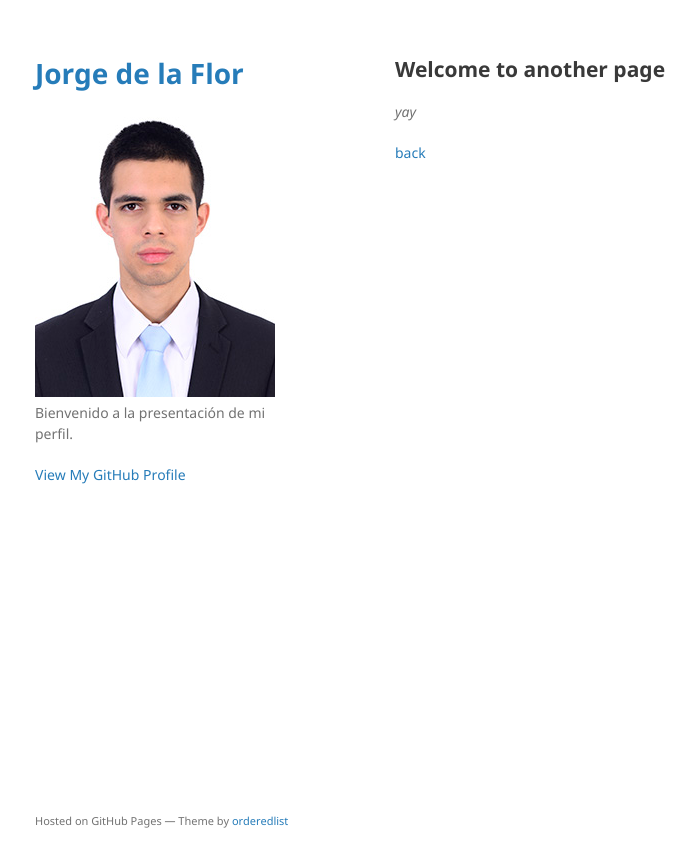
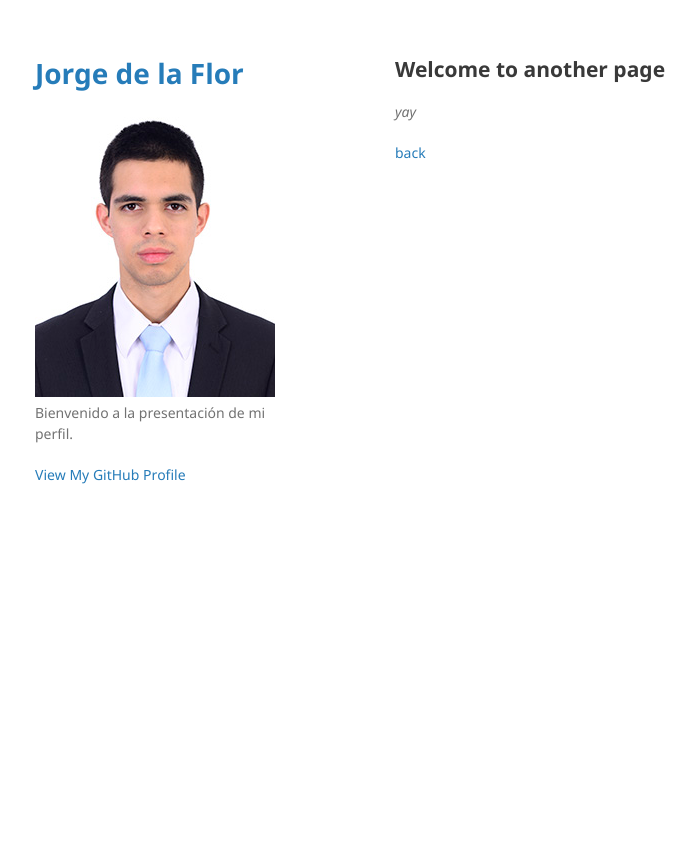
Before and after one commit to Jorge-de-la-Flor/Jorge-de-la-Flor.github.io, a Jekyll site: the page built from another-page.md, in a window 1280 px wide. Shown: the top 867 px of the page, without its empty margins (175-871 px from the left). Built offline with Jekyll 4.4.1, drawn with Linux system fonts in a browser that asks for light colours; our own code applies the rules of GitHub Pages for plain Markdown files.

Commit message:
actuaización parece que ya final

```diff
--- a/_layouts/default.html
+++ b/_layouts/default.html
@@ -1,7 +1,8 @@
 <!DOCTYPE html>
-<html lang="{{ site.lang | default: "en-US" }}">
+<html lang="{{ site.lang | default: "es-es" }}">
   <head>
     <meta charset="UTF-8">
+    <meta nighteye ?="enabled">
     <meta http-equiv="X-UA-Compatible" content="IE=edge">
     <meta name="viewport" content="width=device-width, initial-scale=1">
 
@@ -48,7 +49,6 @@
         {% if site.github.is_project_page %}
         <p>This project is maintained by <a href="{{ site.github.owner_url }}">{{ site.github.owner_name }}</a></p>
         {% endif %}
-        <p><small>Hosted on GitHub Pages &mdash; Theme by <a href="https://github.com/orderedlist">orderedlist</a></small></p>
       </footer>
     </div>
     <script src="{{ "/assets/js/scale.fix.js" | relative_url }}"></script>
```
